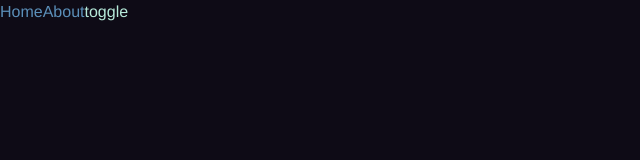
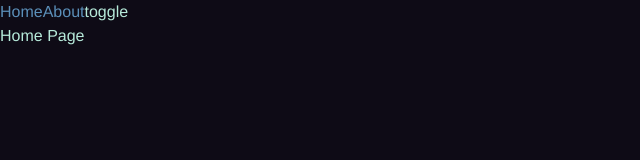
Before and after one commit to romon267/react-prod, a React app: page / in a window 1280 px wide. Before the commit this address had no page. Shown: the top 160 px of the page, without its empty margins (0-640 px from the left). Built offline with nearby package versions, Linux system fonts and the light colour scheme.

Commit message:
added router config

```diff
--- a/src/app/app.tsx
+++ b/src/app/app.tsx
@@ -1,10 +1,8 @@
 import "@app/styles/index.scss";
-import {Link, Route, Routes} from "react-router-dom";
-import {Suspense} from "react";
-import {HomePageLazy} from "@pages/home-page";
-import {AboutPageLazy} from "@pages/about-page";
+import {Link} from "react-router-dom";
 import {useTheme} from "@app/providers/theme-provider";
 import {classNames} from "@shared/class-names";
+import AppRouter from "@app/providers/router/ui/app-router";
 
 export const App = () => {
     const {theme, toggleTheme} = useTheme();
@@ -12,17 +10,11 @@ export const App = () => {
 
     return <div className={classNames('app', {}, [theme])}>
         <div>
-            <Link to={'/home'}>Home</Link>
+            <Link to={'/'}>Home</Link>
             <Link to={'/about'}>About</Link>
             <button onClick={toggleTheme}>toggle</button>
+            <AppRouter />
         </div>
-        <div>
-            <Suspense fallback={<div>Loading...</div>}>
-                <Routes>
-                    <Route path={'/home'} element={<HomePageLazy />}/>
-                    <Route path={'/about'} element={<AboutPageLazy />}/>
-                </Routes>
-            </Suspense>
-        </div>
+
     </div>
 }
--- /dev/null
+++ b/src/app/providers/router/config/route-config/index.ts
@@ -0,0 +1 @@
+export {routeConfig} from "./route-config";
--- /dev/null
+++ b/src/app/providers/router/config/route-config/route-config.tsx
@@ -0,0 +1,24 @@
+import {RouteProps} from "react-router-dom";
+import {HomePageLazy} from "@pages/home-page";
+import {AboutPageLazy} from "@pages/about-page";
+
+export enum AppRoutes {
+    HOME = "home",
+    ABOUT = "about"
+}
+
+export const RoutePath: Record<AppRoutes, string> = {
+    [AppRoutes.HOME]: "/",
+    [AppRoutes.ABOUT]: "/about"
+}
+
+export const routeConfig: Record<AppRoutes, RouteProps> = {
+    [AppRoutes.HOME]: {
+        path: RoutePath.home,
+        element: <HomePageLazy />
+    },
+    [AppRoutes.ABOUT]: {
+        path: RoutePath.about,
+        element: <AboutPageLazy />
+    }
+}
--- /dev/null
+++ b/src/app/providers/router/ui/app-router.tsx
@@ -0,0 +1,21 @@
+import React, {Suspense} from 'react';
+import {Route, Routes} from "react-router-dom";
+import {routeConfig} from "../config/route-config";
+
+function AppRouter() {
+    return (
+        <div>
+            <Suspense fallback={<div>Loading...</div>}>
+                <Routes>
+                    {Object.values(routeConfig)
+                        .map(
+                            ({element, path}) => (<Route key={path} path={path} element={element} />)
+                        )
+                    }
+                </Routes>
+            </Suspense>
+        </div>
+    );
+}
+
+export default AppRouter;
```
Also changed, not shown: src/app/providers/router/index.ts (added).
